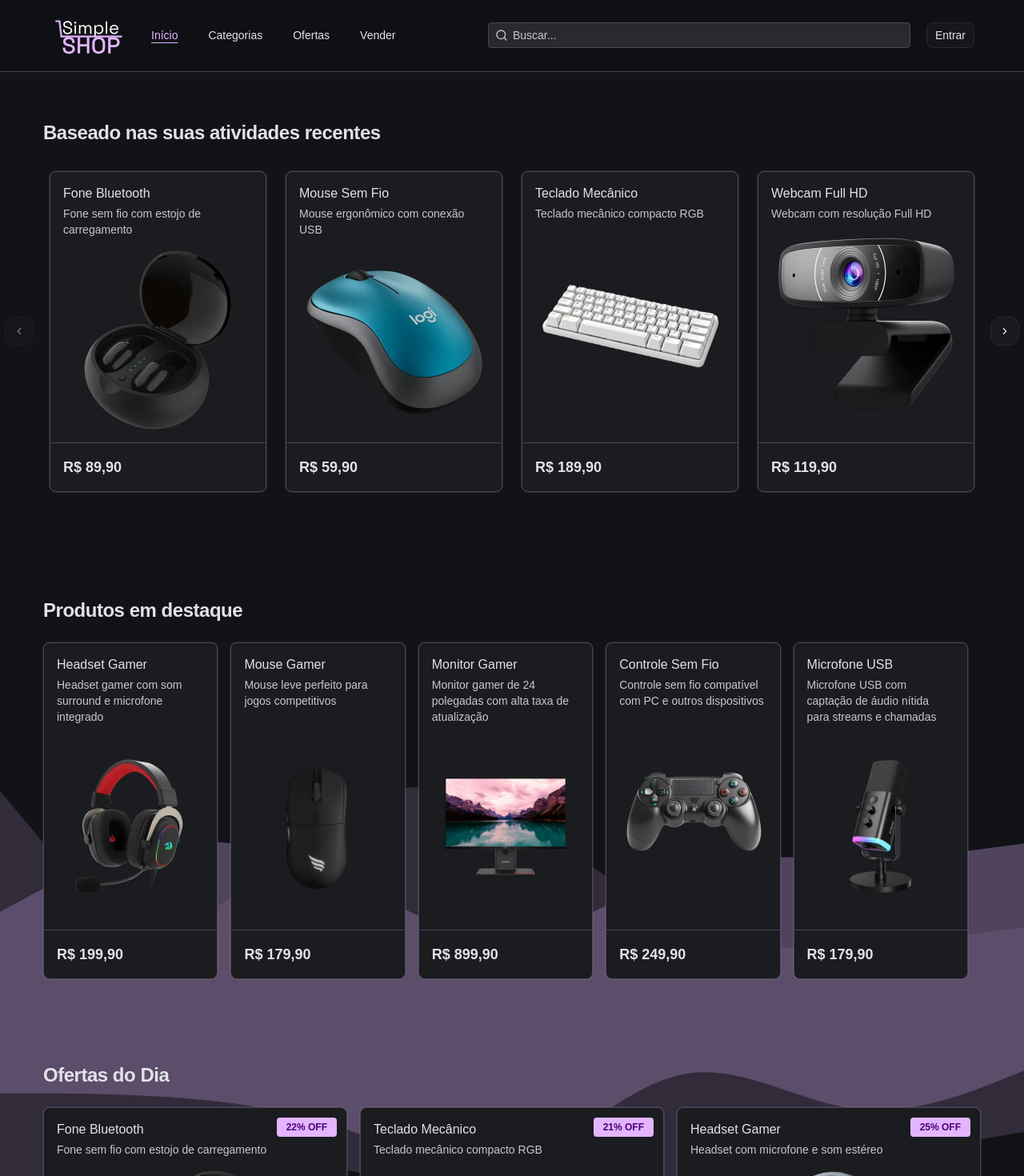
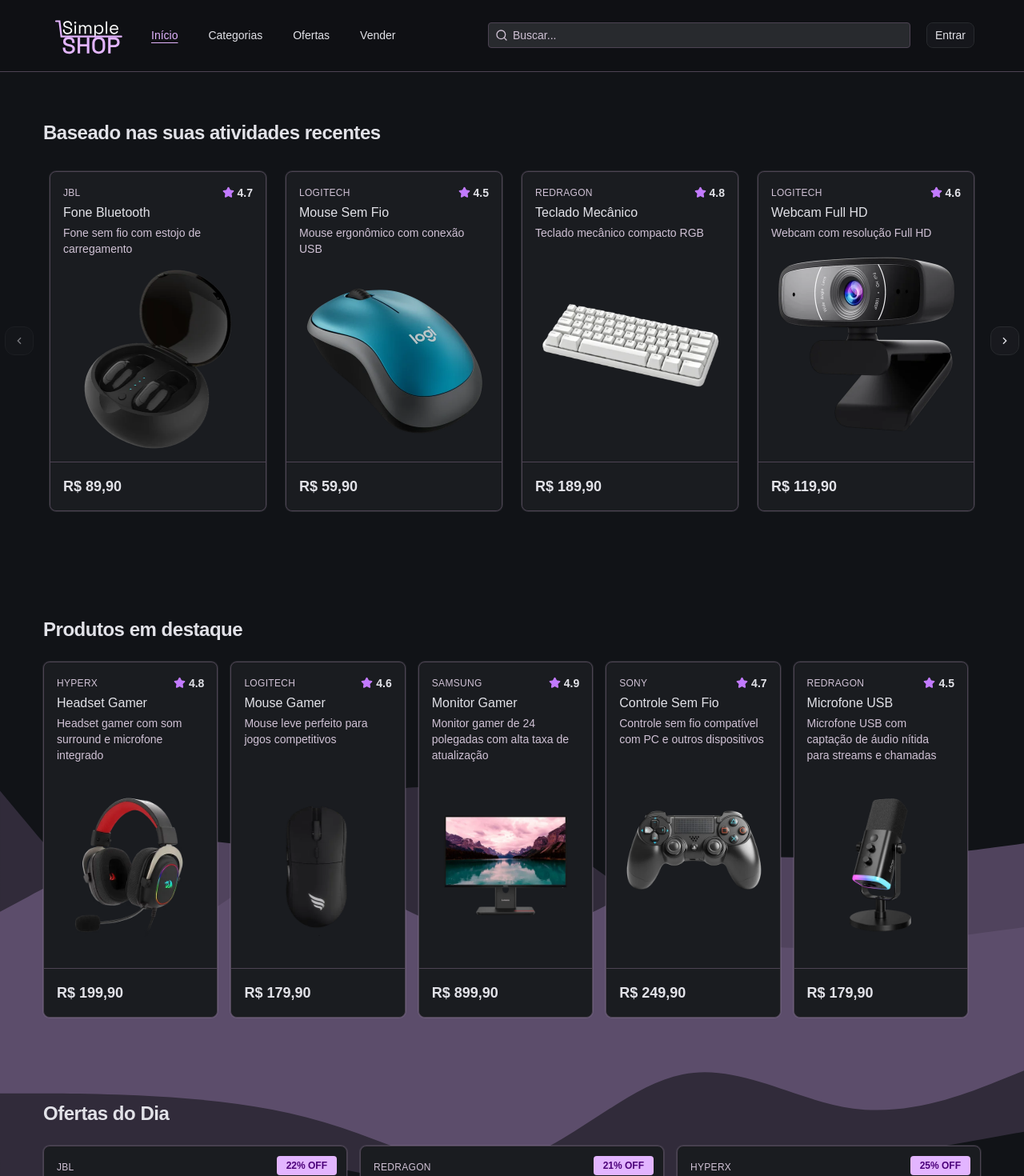
Before and after one commit to andrelsalvalaggio-ui/trabalho-react-interface, a React (Vite) app: page /inicio in a window 1280 px wide. Shown: the top 1470 px of the page at 80% size. Built offline with nearby package versions, Linux system fonts and the light colour scheme.

Commit message:
feat: Adiciona avaliação nos componentes da tela inicial e marca do produto

```diff
--- a/src/components/ShopCard.tsx
+++ b/src/components/ShopCard.tsx
@@ -1,51 +1,59 @@
 
 import { useNavigate } from "react-router-dom";
+import { Star } from "lucide-react";
 import {
   Card, CardContent, CardDescription,
   CardFooter, CardHeader, CardTitle
 } from "../ui/card";
 
 interface ShopCardProps {
+  marca?: string;
   title: string;
   description: string;
   price: string;
   image: string;
+  avaliacao?: number;
   className?: string;
   oldPrice?: string;
   discount?: string;
 }
 
 export function ShopCard({
+  marca,
   title,
   description,
   price,
   image,
+  avaliacao,
   className = "",
   oldPrice,
   discount,
 }: ShopCardProps) {
   const navigate = useNavigate();
+
   function handleClick() {
     const product = {
+      marca,
       title,
       description,
       price,
       image,
+      avaliacao,
       oldPrice,
       discount,
     };
 
     localStorage.setItem("selectedProduct", JSON.stringify(product));
-
     navigate("/produto");
   }
 
   return (
-    <Card id="shop-card" onClick={handleClick}
+    <Card
+      id="shop-card"
+      onClick={handleClick}
       className={`cursor-pointer bg-card relative w-full h-full
       transition-all duration-300 hover:shadow-[0_0_24px_-4px_rgb(139,47,201,0.45)] hover:-translate-y-1 ${className}`}
     >
-
       {discount && (
         <span className="absolute top-3 right-3 bg-primary text-primary-foreground text-xs font-bold px-3 py-1 rounded-md">
           {discount}
@@ -53,6 +61,26 @@ export function ShopCard({
       )}
 
       <CardHeader>
+        <div className="flex items-center justify-between gap-2">
+          {marca && (
+            <span className="text-xs font-medium text-muted-foreground uppercase tracking-wide">
+              {marca}
+            </span>
+          )}
+
+          {avaliacao !== undefined && (
+            <div className="flex items-center gap-1 text-sm">
+              <Star
+                size={15}
+                className="fill-purple-400 text-purple-400"
+              />
+              <span className="font-semibold">
+                {avaliacao.toFixed(1)}
+              </span>
+            </div>
+          )}
+        </div>
+
         <CardTitle>{title}</CardTitle>
         <CardDescription>{description}</CardDescription>
       </CardHeader>
--- a/src/globals.css
+++ b/src/globals.css
@@ -165,7 +165,7 @@
 
 .light {
   color-scheme: light;
-  --background: #F8F9FB;
+  --background: #F1F3F5;
   --foreground: #17191F;
   --card: #FFFFFF;
   --card-foreground: #272A32;
--- a/src/pages/Inicio/components/InicioCarousel.tsx
+++ b/src/pages/Inicio/components/InicioCarousel.tsx
@@ -1,4 +1,5 @@
-import { Carousel, CarouselContent, CarouselItem, CarouselNext, CarouselPrevious, type CarouselApi, } from "../../../ui/carousel";
+
+import { Carousel, CarouselContent, CarouselItem, CarouselNext, CarouselPrevious } from "../../../ui/carousel";
 import { ShopCard } from "../../../components/ShopCard";
 import fone from "../../../assets/fonebluetooth.webp";
 import mouse from "../../../assets/mouse.webp";
@@ -18,63 +19,76 @@ export function InicioCarousel() {
                 className="min-w-10 w-fit max-w-305"
             >
                 <CarouselContent className="flex -ml-6 p-2">
-                    <CarouselItem className=" basis-full sm:basis-1/2 pl-6 md:basis-1/3  lg:basis-1/3 xl:basis-1/4">
+                    <CarouselItem className="basis-full sm:basis-1/2 pl-6 md:basis-1/3 lg:basis-1/3 xl:basis-1/4">
                         <ShopCard
+                            marca="JBL"
                             title="Fone Bluetooth"
                             description="Fone sem fio com estojo de carregamento"
                             image={fone}
                             price="89,90"
+                            avaliacao={4.7}
                         />
                     </CarouselItem>
 
                     <CarouselItem className="basis-full sm:basis-1/2 pl-6 md:basis-1/3 lg:basis-1/3 xl:basis-1/4">
                         <ShopCard
+                            marca="Logitech"
                             title="Mouse Sem Fio"
                             description="Mouse ergonômico com conexão USB"
                             image={mouse}
                             price="59,90"
+                            avaliacao={4.5}
                         />
                     </CarouselItem>
 
                     <CarouselItem className="basis-full sm:basis-1/2 pl-6 md:basis-1/3 lg:basis-1/3 xl:basis-1/4">
                         <ShopCard
+                            marca="Redragon"
                             title="Teclado Mecânico"
                             description="Teclado mecânico compacto RGB"
                             image={teclado}
                             price="189,90"
+                            avaliacao={4.8}
                         />
                     </CarouselItem>
 
                     <CarouselItem className="basis-full sm:basis-1/2 pl-6 md:basis-1/3 lg:basis-1/3 xl:basis-1/4">
                         <ShopCard
+                            marca="Logitech"
                             title="Webcam Full HD"
                             description="Webcam com resolução Full HD"
                             image={webcam}
                             price="119,90"
+                            avaliacao={4.6}
                         />
                     </CarouselItem>
 
                     <CarouselItem className="basis-full sm:basis-1/2 pl-6 md:basis-1/3 lg:basis-1/3 xl:basis-1/4">
                         <ShopCard
+                            marca="Baseus"
                             title="Suporte para Notebook"
                             description="Suporte ajustável para notebook"
                             image={suporte}
                             price="79,90"
+                            avaliacao={4.4}
                         />
                     </CarouselItem>
+
                     <CarouselItem className="basis-full sm:basis-1/2 pl-6 md:basis-1/3 lg:basis-1/3 xl:basis-1/4">
                         <ShopCard
+                            marca="HyperX"
                             title="Headset Gamer"
                             description="Headset com microfone e som estéreo"
                             image={fonegamer}
                             price="79,90"
+                            avaliacao={4.9}
                         />
                     </CarouselItem>
+                </CarouselContent>
 
-                </CarouselContent>
                 <CarouselPrevious size="icon-lg" />
                 <CarouselNext size="icon-lg" />
             </Carousel>
         </div>
-    )
+    );
 }
--- a/src/pages/Inicio/components/ShopItems.tsx
+++ b/src/pages/Inicio/components/ShopItems.tsx
@@ -1,3 +1,4 @@
+
 import { ShopCard } from "../../../components/ShopCard";
 import mousegamer from "../../../assets/mousegamer.webp";
 import headset from "../../../assets/headset.webp";
@@ -8,50 +9,61 @@ import { FlexCard } from "./FlexCard";
 
 export function ShopItems() {
     return (
-        <>
         <div className="flex row flex-wrap gap-y-5">
             <FlexCard>
                 <ShopCard
+                    marca="HyperX"
                     title="Headset Gamer"
                     description="Headset gamer com som surround e microfone integrado"
                     image={headset}
                     price="199,90"
-                    />
-                </FlexCard>
-                <FlexCard>
-                    <ShopCard
-                        title="Mouse Gamer"
-                        description="Mouse leve perfeito para jogos competitivos"
-                        image={mousegamer}
-                        price="179,90"
+                    avaliacao={4.8}
                 />
             </FlexCard>
 
             <FlexCard>
                 <ShopCard
+                    marca="Logitech"
+                    title="Mouse Gamer"
+                    description="Mouse leve perfeito para jogos competitivos"
+                    image={mousegamer}
+                    price="179,90"
+                    avaliacao={4.6}
+                />
+            </FlexCard>
+
+            <FlexCard>
+                <ShopCard
+                    marca="Samsung"
                     title="Monitor Gamer"
                     description="Monitor gamer de 24 polegadas com alta taxa de atualização"
                     image={monitor}
                     price="899,90"
+                    avaliacao={4.9}
                 />
             </FlexCard>
+
             <FlexCard>
                 <ShopCard
+                    marca="Sony"
                     title="Controle Sem Fio"
                     description="Controle sem fio compatível com PC e outros dispositivos"
                     image={controle}
                     price="249,90"
+                    avaliacao={4.7}
                 />
             </FlexCard>
+
             <FlexCard>
                 <ShopCard
+                    marca="Redragon"
                     title="Microfone USB"
                     description="Microfone USB com captação de áudio nítida para streams e chamadas"
                     image={microfone}
                     price="179,90"
+                    avaliacao={4.5}
                 />
             </FlexCard>
         </div>
-        </>
-    )
+    );
 }
--- a/src/pages/Inicio/page.tsx
+++ b/src/pages/Inicio/page.tsx
@@ -42,48 +42,54 @@ function PaginaInicial() {
 
                 <div className={`absolute w-full opacity-50 top-240 -z-1 max-h-50`}
                 >
-                    <WavesBG/>
+                    <WavesBG />
                 </div>
+
 
                 <section className="w-full max-w-305 px-6 mt-16 mb-10">
                     <h2 className="mb-6 text-2xl font-bold">
-                    Ofertas do Dia
+                        Ofertas do Dia
                     </h2>
-
 
                     <div className="grid grid-cols-1 md:grid-cols-2 lg:grid-cols-3 gap-4">
                         <ShopCard
                             className="w-full!"
+                            marca="JBL"
                             title="Fone Bluetooth"
                             description="Fone sem fio com estojo de carregamento"
                             image={fone}
                             oldPrice="89,90"
                             price="69,90"
                             discount="22% OFF"
+                            avaliacao={4.7}
                         />
 
                         <ShopCard
                             className="w-full!"
+                            marca="Redragon"
                             title="Teclado Mecânico"
                             description="Teclado mecânico compacto RGB"
                             image={teclado}
                             oldPrice="189,90"
                             price="149,90"
                             discount="21% OFF"
+                            avaliacao={4.8}
                         />
 
                         <ShopCard
                             className="w-full!"
+                            marca="HyperX"
                             title="Headset Gamer"
                             description="Headset com microfone e som estéreo"
                             image={fonegamer}
                             oldPrice="159,90"
                             price="119,90"
                             discount="25% OFF"
+                            avaliacao={4.9}
                         />
                     </div>
+                </section>
 
-                </section>
 
             </main>
 
--- a/src/pages/Produto/page.tsx
+++ b/src/pages/Produto/page.tsx
@@ -10,20 +10,24 @@ import { ProductDetail } from "./components/ProductDetails";
 import { useFavorites } from "../../contexts/FavoritesContext";
 
 interface Product {
+  marca?: string;
   title: string;
   description: string;
   price: string;
   image: string;
+  avaliacao?: number;
   oldPrice?: string;
   discount?: string;
 }
 
 const defaultProduct: Product = {
+  marca: "HyperX",
   title: "Headset Gamer Pulse X",
   description:
     "Imersão e conforto para acompanhar cada partida. Som potente, microfone ajustável e conexão simples para o seu setup.",
   price: "119,90",
   image: headset,
+  avaliacao: 4.8,
   oldPrice: "159,90",
   discount: "25% OFF",
 };
@@ -75,13 +79,26 @@ export default function Produto() {
             <p className="mt-3 text-muted-foreground">{product.description}</p>
 
             <div className="mt-5 flex items-center gap-2">
-              <span className="flex items-center gap-0.5 text-primary" aria-label="5 de 5 estrelas">
+              <span className="flex items-center gap-0.5 text-primary">
                 {Array.from({ length: 5 }, (_, index) => (
-                  <Star key={index} className="size-4 fill-current" aria-hidden="true" />
+                  <Star
+                    key={index}
+                    className={`size-4 ${index < Math.round(product.avaliacao ?? 0)
+                        ? "fill-current"
+                        : "opacity-30"
+                      }`}
+                    aria-hidden="true"
+                  />
                 ))}
               </span>
-              <span className="text-sm font-medium">4,8</span>
-              <span className="text-sm text-muted-foreground">(128 avaliações)</span>
+
+              <span className="text-sm font-medium">
+                {(product.avaliacao ?? 0).toFixed(1).replace(".", ",")}
+              </span>
+
+              <span className="text-sm text-muted-foreground">
+                (128 avaliações)
+              </span>
             </div>
 
             <div className="mt-7 border-y border-border py-6">
```
Lines whose indentation alone changed are shown as unchanged.
